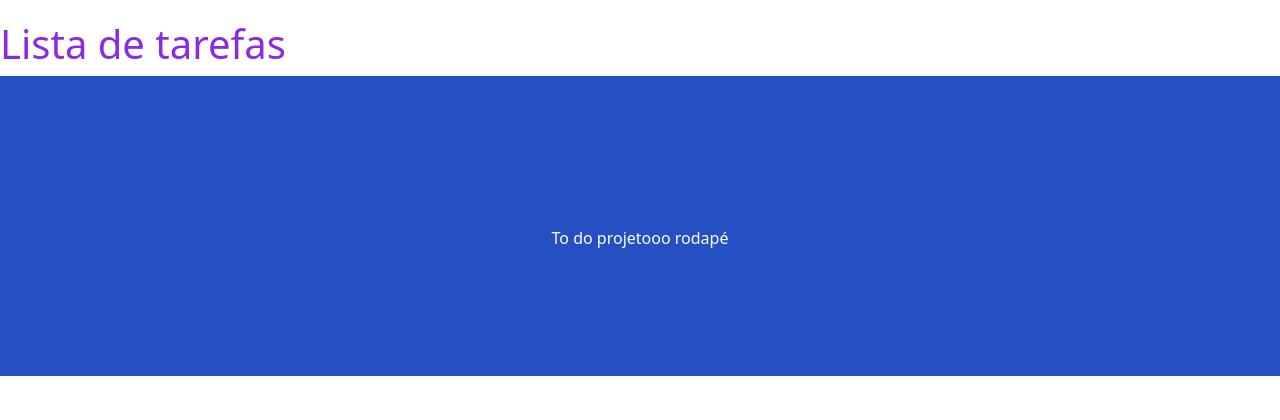
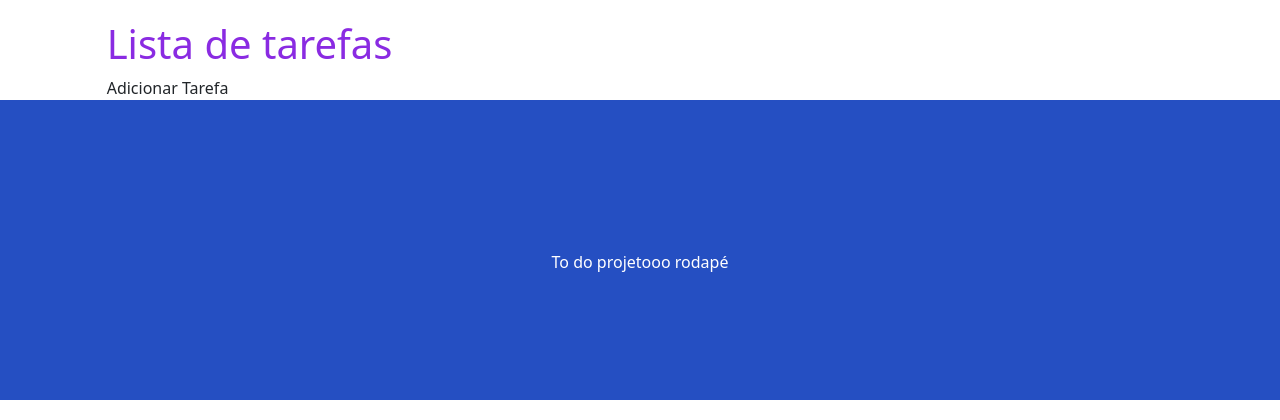
Before and after one commit to arthurrodriguessdev/lista-de-tarefas, a Django app: page / in a window 1280 px wide. Shown: the part 83-503 px from the top of the page. Run offline with Django 5.2, Linux system fonts and the light colour scheme.

Commit message:
estilizando template base

```diff
--- a/tasks/templates/list.html
+++ b/tasks/templates/list.html
@@ -4,5 +4,10 @@ Lista de tarefas
 {% endblock %}
 
 {% block content %}
-<h1>Lista de tarefas</h1>
+<div class="offset-1 col-10 list-div">
+    <h1>Lista de tarefas</h1>
+    <div class="col-2 add-div">
+        <i class="fas fa-plus"></i> Adicionar Tarefa
+    </div>
+</div>
 {% endblock %}
```
